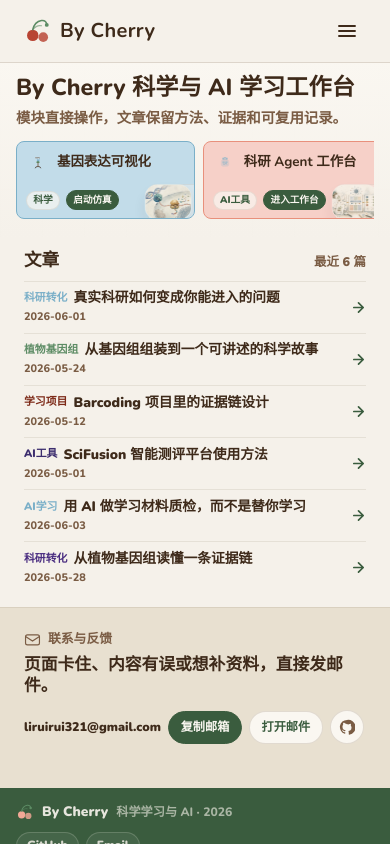
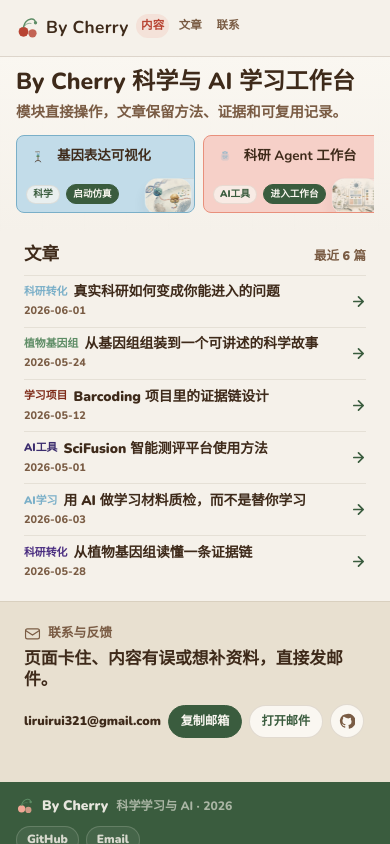
Before and after one commit to liruirui321/Bycherry, a React (Vite) app: page / in a window 390 px wide. Built offline with nearby package versions, Linux system fonts and the light colour scheme.

Commit message:
Show compact nav links on mobile

```diff
--- a/scripts/verify-content-integrity.mjs
+++ b/scripts/verify-content-integrity.mjs
@@ -1162,7 +1162,7 @@ function verifyLearnerProductPositioning() {
     "概念解释生成器",
     "科研 Agent",
     "文章",
-    "nav-desktop-links",
+    "nav-links",
   ];
   const retiredProductPatterns = [
     { label: "course-heavy home title", pattern: /科学、课程/ },
@@ -1196,7 +1196,10 @@ function verifyLearnerProductPositioning() {
   expect(navSource.includes('if ("matchHashes" in link && pathname === "/" && link.matchHashes.includes(hash || "#top")) return true;'), "Navigation article entry must track both article homepage anchors.");
   expect(navSource.includes('if (pathname.startsWith("/notes/") || pathname.startsWith("/research/")) return link.href === "/#research";'), "Navigation article entry must stay active on article detail pages.");
   expect(navSource.includes('if (pathname.startsWith("/works/")) return link.href === "/#works";'), "Navigation content entry must stay active on work detail pages.");
-  for (const retiredNavGuide of ["更多工具", "读证据", "学方法", "看生命过程", "整理科研", "生命过程", "拆概念", "科研 Agent", "getWorkToolHref", "matchHref", 'matchHashes: ["#research", "#notes"]', "currentRouteGuideText", "copyCurrentRouteGuide", "nav-route-guide-button", "nav-route-guide-status", "当前位置学习路径", "复制当前位置学习路径", 'import { copyText } from "../clipboard"', 'import { works } from "./Works"', 'import { notes } from "./Notes"', 'import { essays } from "./ResearchEssays"']) {
+  expect(navSource.includes('className="nav-links"') && navSource.includes('position: "fixed"') && navSource.includes('display: "flex"'), "Navigation entries must stay directly visible instead of hiding behind a mobile menu.");
+  expect(navSource.includes("@media (max-width: 860px)") && navSource.includes("nav .nav-link"), "Navigation must include compact small-screen link sizing aligned with the homepage card breakpoint.");
+  expect(navSource.includes("nav .nav-links") && navSource.includes("left: 8.5rem !important"), "Small-screen navigation links must sit beside the logo so all entries stay visible in the left viewport.");
+  for (const retiredNavGuide of ["更多工具", "读证据", "学方法", "看生命过程", "整理科研", "生命过程", "拆概念", "科研 Agent", "getWorkToolHref", "matchHref", "nav-mobile-toggle", "mobile-navigation", "mobile-nav-link", "IconMenu", "IconClose", 'matchHashes: ["#research", "#notes"]', "currentRouteGuideText", "copyCurrentRouteGuide", "nav-route-guide-button", "nav-route-guide-status", "当前位置学习路径", "复制当前位置学习路径", 'import { copyText } from "../clipboard"', 'import { works } from "./Works"', 'import { notes } from "./Notes"', 'import { essays } from "./ResearchEssays"']) {
     expect(!navSource.includes(retiredNavGuide), `Navigation should stay compact and not include retired copy-path guide: ${retiredNavGuide}.`);
   }
 }
--- a/src/app/components/Nav.tsx
+++ b/src/app/components/Nav.tsx
@@ -1,13 +1,10 @@
-import { useEffect, useRef, useState } from "react";
-import { IconCherry, IconMenu, IconClose } from "./Icons";
+import { useEffect, useState } from "react";
+import { IconCherry } from "./Icons";
 import { navigateClient, shouldUseClientNavigation } from "../navigation";
 import { preloadRouteForHref } from "../routePrefetch";
 
 export function Nav() {
-  const [open, setOpen] = useState(false);
   const [locationKey, setLocationKey] = useState(`${window.location.pathname}${window.location.hash}`);
-  const toggleRef = useRef<HTMLButtonElement | null>(null);
-  const firstMobileLinkRef = useRef<HTMLAnchorElement | null>(null);
 
   const links = [
     { label: "内容", href: "/#works", matchHashes: ["#works", "#top"] },
@@ -32,7 +29,6 @@ export function Nav() {
   useEffect(() => {
     function handleLocationChange() {
       setLocationKey(`${window.location.pathname}${window.location.hash}`);
-      setOpen(false);
     }
 
     window.addEventListener("popstate", handleLocationChange);
@@ -42,27 +38,6 @@ export function Nav() {
       window.removeEventListener("hashchange", handleLocationChange);
     };
   }, []);
-
-  useEffect(() => {
-    if (!open) return;
-
-    const previousOverflow = document.body.style.overflow;
-    document.body.style.overflow = "hidden";
-    const focusFrame = window.requestAnimationFrame(() => firstMobileLinkRef.current?.focus());
-
-    function handleKeyDown(event: KeyboardEvent) {
-      if (event.key !== "Escape") return;
-      setOpen(false);
-      window.requestAnimationFrame(() => toggleRef.current?.focus());
-    }
-
-    window.addEventListener("keydown", handleKeyDown);
-    return () => {
-      window.cancelAnimationFrame(focusFrame);
-      document.body.style.overflow = previousOverflow;
-      window.removeEventListener("keydown", handleKeyDown);
-    };
-  }, [open]);
 
   function isActiveLink(link: (typeof links)[number]) {
     const { pathname, hash } = window.location;
@@ -82,18 +57,6 @@ export function Nav() {
       background: active ? "rgba(232,144,124,0.16)" : "transparent",
       borderRadius: 999,
       padding: "0.28rem 0.58rem",
-    };
-  }
-
-  function mobileLinkStyle(active: boolean): React.CSSProperties {
-    return {
-      textDecoration: "none",
-      color: active ? "var(--cherry-red)" : "var(--cherry-warm-brown)",
-      fontSize: "1rem",
-      fontWeight: active ? 900 : 600,
-      background: active ? "rgba(232,144,124,0.14)" : "transparent",
-      borderRadius: 12,
-      padding: "0.35rem 0.5rem",
     };
   }
 
@@ -140,8 +103,7 @@ export function Nav() {
           </span>
         </a>
 
-        {/* Desktop links */}
-        <div className="nav-desktop-links" style={{ gap: "0.75rem", alignItems: "center" }}>
+        <div className="nav-links" style={{ position: "fixed", top: 18, left: "max(9.2rem, calc((100vw - 1100px) / 2 + 9.2rem))", zIndex: 80, display: "flex", gap: "0.75rem", alignItems: "center", justifyContent: "flex-start", minWidth: 0 }}>
           {links.map((l) => {
             const active = isActiveLink(l);
             return (
@@ -165,68 +127,12 @@ export function Nav() {
             );
           })}
         </div>
-
-        {/* Mobile toggle */}
-        <button
-          ref={toggleRef}
-          type="button"
-          className="nav-mobile-toggle"
-          onClick={() => setOpen(!open)}
-          style={{
-            position: "absolute",
-            right: "1.5rem",
-            top: "50%",
-            transform: "translateY(-50%)",
-            width: 38,
-            height: 38,
-            background: "none",
-            border: "none",
-            cursor: "pointer",
-            padding: 4,
-            alignItems: "center",
-            justifyContent: "center",
-          }}
-          aria-label={open ? "关闭菜单" : "打开菜单"}
-          aria-expanded={open}
-          aria-controls="mobile-navigation"
-        >
-          {open ? <IconClose size={22} /> : <IconMenu size={22} />}
-        </button>
       </div>
-
-      {open && (
-        <div id="mobile-navigation" role="navigation" aria-label="移动端导航菜单" style={{ background: "var(--cherry-cream)", borderTop: "1.5px solid var(--border)", padding: "1rem 1.5rem 1.25rem", display: "flex", flexDirection: "column", gap: "0.75rem", maxHeight: "calc(100vh - 62px)", overflowY: "auto" }}>
-          {links.map((l, index) => {
-            const active = isActiveLink(l);
-            return (
-              <a
-                ref={index === 0 ? firstMobileLinkRef : undefined}
-                className="mobile-nav-link"
-                key={l.label}
-                href={l.href}
-                aria-current={active ? "page" : undefined}
-                onFocus={() => preloadRouteForHref(l.href)}
-                onPointerDown={() => preloadRouteForHref(l.href)}
-                onClick={(event) => {
-                  if (!shouldUseClientNavigation(event)) return;
-                  event.preventDefault();
-                  setOpen(false);
-                  navigate(l.href);
-                }}
-                style={mobileLinkStyle(active)}
-              >
-                {l.label}
-              </a>
-            );
-          })}
-        </div>
-      )}
 
       <style>
         {`
           nav .nav-logo:focus-visible,
           nav .nav-link:focus-visible,
-          nav .mobile-nav-link:focus-visible,
           nav button:focus-visible {
             outline: 3px solid var(--cherry-red);
             outline-offset: 4px;
@@ -237,33 +143,41 @@ export function Nav() {
             color: var(--cherry-red) !important;
           }
 
-          nav .mobile-nav-link:hover,
-          nav .mobile-nav-link:focus-visible {
-            color: var(--cherry-red) !important;
-            background: rgba(232,144,124,0.14) !important;
+          @media (max-width: 860px) {
+            nav > div {
+              height: 56px !important;
+              padding-left: 1rem !important;
+              padding-right: 1rem !important;
+              gap: 0.55rem !important;
             }
 
-          nav .nav-desktop-links {
-            display: none;
+            nav .nav-logo {
+              gap: 6px !important;
             }
 
-          nav .nav-mobile-toggle {
-            display: inline-flex;
+            nav .nav-logo span {
+              font-size: 1.08rem !important;
             }
 
-          @media (min-width: 900px) {
-            nav .nav-desktop-links {
-              display: flex;
+            nav .nav-logo svg {
+              width: 24px !important;
+              height: 24px !important;
             }
 
-            nav .nav-mobile-toggle {
-              display: none !important;
+            nav .nav-links {
+              top: 14px !important;
+              left: 8.5rem !important;
+              gap: 0.28rem !important;
+            }
+
+            nav .nav-link {
+              font-size: 0.72rem !important;
+              padding: 0.2rem 0.32rem !important;
             }
           }
 
           @media (prefers-reduced-motion: reduce) {
-            nav .nav-link,
-            nav .mobile-nav-link {
+            nav .nav-link {
               transition: none !important;
               transform: none !important;
             }
```
Lines whose indentation alone changed are shown as unchanged.
